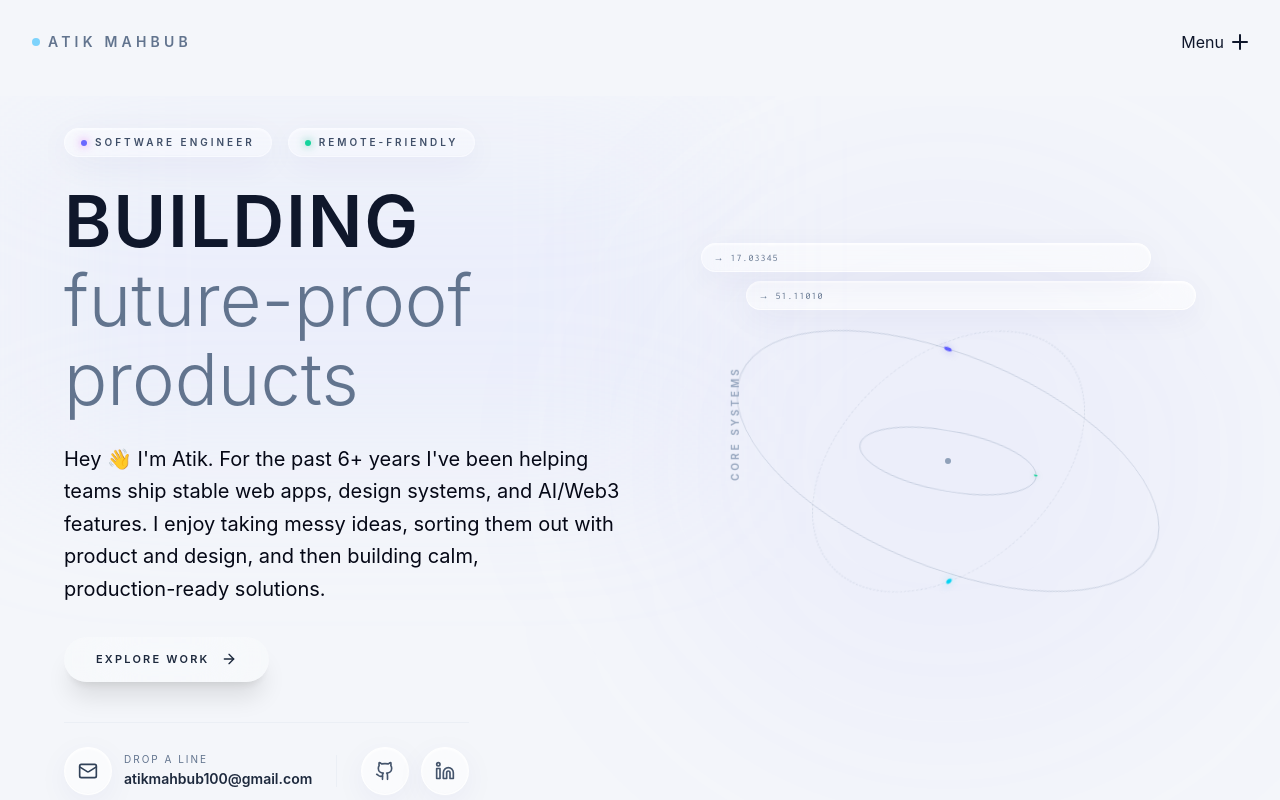
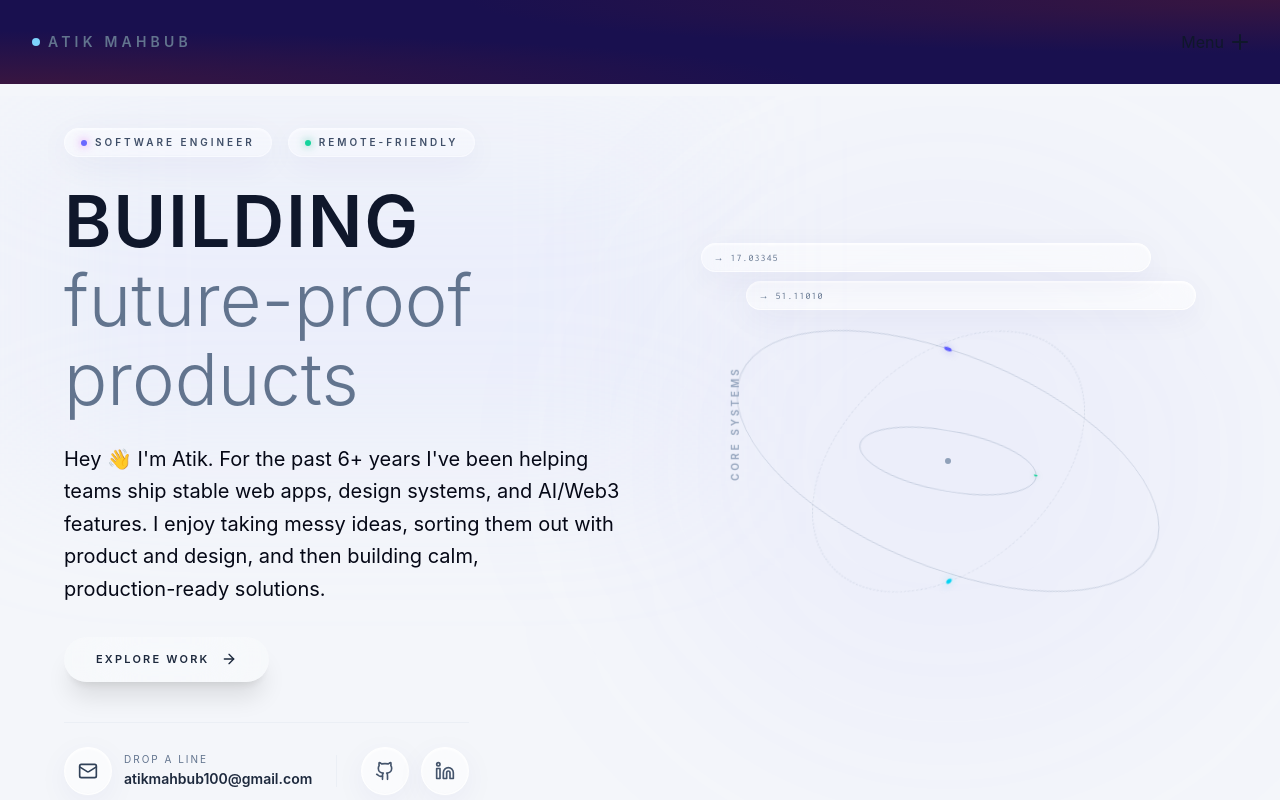
Before and after one commit to atikmahbub/portfolio-2025, a Next.js app: page / in a window 1280 px wide. Shown: the top 800 px of the page. Built offline with nearby package versions, Linux system fonts and the light colour scheme; a web font is replaced by a local one.

Commit message:
✨ feat: nav

```diff
--- a/src/components/StaggeredMenu.tsx
+++ b/src/components/StaggeredMenu.tsx
@@ -61,6 +61,7 @@ export const StaggeredMenu: React.FC<StaggeredMenuProps> = ({
   const textInnerRef = useRef<HTMLSpanElement | null>(null);
 
   const [textLines, setTextLines] = useState<string[]>(['Menu', 'Close']);
+  const [showNavBg, setShowNavBg] = useState(true);
   const busyRef = useRef(false);
 
   // Initialize GSAP state on mount
@@ -71,8 +72,8 @@ export const StaggeredMenu: React.FC<StaggeredMenuProps> = ({
       if (!panel) return;
 
       const offscreen = position === 'left' ? -100 : 100;
-      gsap.set(panel, { xPercent: offscreen, autoAlpha: 0 });
-      if (layers) gsap.set(layers, { xPercent: offscreen, autoAlpha: 0 });
+      gsap.set(panel, { xPercent: offscreen, opacity: 0, visibility: 'hidden' });
+      if (layers) gsap.set(layers, { xPercent: offscreen, opacity: 0, visibility: 'hidden' });
 
       gsap.set(plusHRef.current, { rotate: 0 });
       gsap.set(plusVRef.current, { rotate: 90 });
@@ -112,6 +113,7 @@ export const StaggeredMenu: React.FC<StaggeredMenuProps> = ({
 
     if (nextOpen) {
       onMenuOpen?.();
+      setShowNavBg(false);
 
       // Reset items
       gsap.set(itemLabels, { yPercent: 140, rotate: 10, opacity: 0 });
@@ -119,7 +121,14 @@ export const StaggeredMenu: React.FC<StaggeredMenuProps> = ({
       gsap.set(socials, { y: 20, opacity: 0 });
 
       // Panel & Layers animation
-      tl.to([panel, ...layers], { autoAlpha: 1, xPercent: 0, duration: 0.35, ease: 'power4.out', stagger: 0.03 });
+      tl.to([panel, ...layers], {
+        visibility: 'visible',
+        opacity: 1,
+        xPercent: 0,
+        duration: 0.35,
+        ease: 'power4.out',
+        stagger: 0.03
+      });
 
       // Items animation
       tl.to(itemLabels, { yPercent: 0, rotate: 0, opacity: 1, duration: 0.4, ease: 'power4.out', stagger: 0.05 }, "-=0.25");
@@ -137,7 +146,14 @@ export const StaggeredMenu: React.FC<StaggeredMenuProps> = ({
       onMenuClose?.();
 
       // Panel & Layers animation
-      tl.to([...layers.reverse(), panel], { xPercent: offscreen, autoAlpha: 0, duration: 0.25, ease: 'power3.in', stagger: 0.03 });
+      tl.to([...layers.reverse(), panel], {
+        xPercent: offscreen,
+        opacity: 0,
+        visibility: 'hidden',
+        duration: 0.25,
+        ease: 'power3.in',
+        stagger: 0.03
+      });
 
       // Icon animation
       gsap.to(plusHRef.current, { rotate: 0, duration: 0.3, ease: 'power3.inOut' });
@@ -146,6 +162,11 @@ export const StaggeredMenu: React.FC<StaggeredMenuProps> = ({
       // Text animation
       setTextLines(['Close', 'Menu', 'Close', 'Menu']);
       gsap.fromTo(textInnerRef.current, { yPercent: 0 }, { yPercent: -75, duration: 0.5, ease: 'power4.out' });
+
+      // Return background only after animation finishes
+      setTimeout(() => {
+        if (!openRef.current) setShowNavBg(true);
+      }, 500);
     }
   }, [position, onMenuOpen, onMenuClose]);
 
@@ -168,15 +189,30 @@ export const StaggeredMenu: React.FC<StaggeredMenuProps> = ({
   }, [closeOnClickAway, open, closeMenu]);
 
   return (
-    <div ref={wrapperRef} className={`sm-scope z-[9999] pointer-events-none fixed top-0 left-0 w-full h-screen`}>
+    <div ref={wrapperRef} className={`sm-scope z-[999999] pointer-events-none fixed top-0 left-0 w-full h-screen`}>
       <div className="staggered-menu-wrapper relative w-full h-full" data-position={position}>
         <div ref={preLayersRef} className="sm-prelayers absolute top-0 right-0 bottom-0 pointer-events-none z-[10000]">
           {(colors || ['#1e1e22', '#35353c']).slice(0, 3).map((c, i) => (
-            <div key={i} className="sm-prelayer absolute top-0 right-0 h-full w-full" style={{ background: c }} />
+            <div
+              key={i}
+              className="sm-prelayer absolute top-0 right-0 h-full w-full"
+              style={{ background: c, visibility: 'hidden', opacity: 0 }}
+            />
           ))}
         </div>
 
-        <header className="sm-header absolute top-0 left-0 w-full flex items-center justify-between p-[2em] z-[10002] pointer-events-none">
+        <header
+          className="sm-header fixed top-0 left-0 w-full flex items-center justify-between p-[2em] z-[2000000] pointer-events-auto transition-all duration-300"
+          style={{
+            backgroundColor: !showNavBg ? 'transparent' : '#19104F',
+            backgroundImage: !showNavBg ? 'none' : `
+              radial-gradient(ellipse farthest-corner at 100% 0%, rgba(77, 25, 54, 0.6) 0%, rgba(77, 25, 54, 0) 45%),
+              radial-gradient(ellipse farthest-corner at 0% 100%, rgba(77, 25, 54, 0.6) 0%, rgba(77, 25, 54, 0) 45%)
+            `,
+            backgroundAttachment: 'fixed',
+            backgroundSize: 'cover'
+          }}
+        >
           <div className="sm-logo pointer-events-auto">
             <div className="flex items-center gap-2 text-sm font-semibold uppercase tracking-[0.3em] text-slate-500 dark:text-white/60">
               <span className="h-2 w-2 rounded-full bg-[#7DD3FC]" />
@@ -205,8 +241,8 @@ export const StaggeredMenu: React.FC<StaggeredMenuProps> = ({
 
         <aside
           ref={panelRef}
-          className="sm-panel absolute top-0 right-0 h-full bg-white/95 dark:bg-[#070815]/95 flex flex-col p-[6rem_2rem_2rem] overflow-y-auto z-[10001] backdrop-blur-xl pointer-events-auto shadow-2xl"
-          style={{ width: 'clamp(280px, 40vw, 450px)' }}
+          className="sm-panel absolute top-0 right-0 h-full bg-white/95 dark:bg-[#070815]/95 flex flex-col p-[6rem_2rem_2rem] overflow-y-auto z-[1000000] backdrop-blur-xl pointer-events-auto shadow-2xl"
+          style={{ width: 'clamp(280px, 40vw, 450px)', visibility: 'hidden', opacity: 0 }}
         >
           <div className="sm-panel-inner flex-1 flex flex-col gap-8">
             <ul className="sm-panel-list list-none m-0 p-0 flex flex-col gap-4" data-numbering={displayItemNumbering || undefined}>
```
